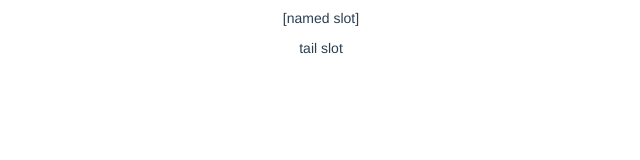
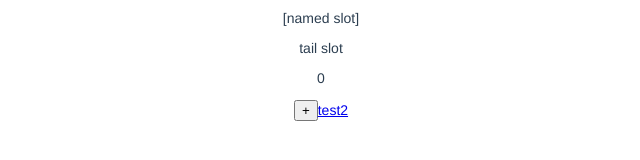
Before and after one commit to hqying/vue-101, a Vue app: page /#/test in a window 1280 px wide. Shown: the part 490-650 px from the top of the page, without its empty margins (319-959 px from the left). Built offline with nearby package versions, Linux system fonts and the light colour scheme.

Commit message:
vuex store 101

```diff
--- a/package.json
+++ b/package.json
@@ -14,7 +14,8 @@
   },
   "dependencies": {
     "vue": "^2.5.2",
-    "vue-router": "^3.0.1"
+    "vue-router": "^3.0.1",
+    "vuex": "^3.0.1"
   },
   "devDependencies": {
     "autoprefixer": "^7.1.2",
--- a/src/main.js
+++ b/src/main.js
@@ -3,6 +3,7 @@
 import Vue from 'vue'
 import App from './App'
 import router from './router'
+import store from './store'
 
 Vue.config.productionTip = false
 
@@ -10,6 +11,7 @@ Vue.config.productionTip = false
 new Vue({
   el: '#app',
   router,
+  store,
   components: { App },
   template: '<App/>'
 })
--- a/src/pages/test.vue
+++ b/src/pages/test.vue
@@ -5,6 +5,9 @@
       <span slot="tail">tail slot</span>
       <p>blablabla slot content</p>
     </blog-post>
+    <p>{{$store.state.count}}</p>
+    <button @click="$store.commit('increment')">+</button>
+    <router-link to="/test2">test2</router-link>
   </div>
 </template>
 
--- /dev/null
+++ b/src/pages/test2.vue
@@ -0,0 +1,15 @@
+<template>
+  <div>
+    <p>{{$store.state.count}}</p>
+  </div>
+</template>
+
+<script>
+  export default {
+    name: "test2"
+  }
+</script>
+
+<style scoped>
+
+</style>
--- a/src/router/index.js
+++ b/src/router/index.js
@@ -16,9 +16,14 @@ export default new Router({
       name: 'test',
       component: (resolve) => {
         require(['../pages/test'], resolve)
-      },
-
-
+      }
+    },
+    {
+      path: '/test2',
+      name: 'test2',
+      component: (resolve) => {
+        require(['../pages/test2'], resolve)
+      }
     }
   ]
 })
--- /dev/null
+++ b/src/store.js
@@ -0,0 +1,15 @@
+import Vue from 'vue'
+import Vuex from 'vuex'
+
+Vue.use(Vuex)
+
+export default new Vuex.Store({
+  state: {
+    count: 0
+  },
+  mutations: {
+    increment(state) {
+      state.count++
+    }
+  }
+})
```
Also changed, not shown: 1 other file (tests, documents, lock files or other folders).
